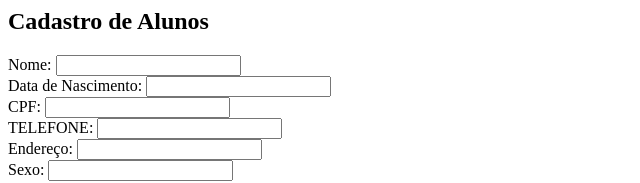
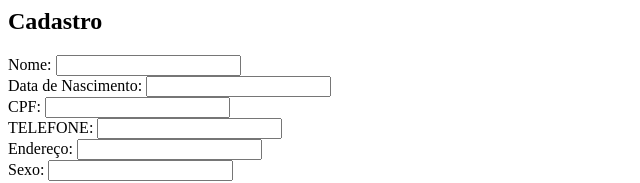
Before and after one commit to benaj14/controle, a plain HTML site: page index.html in a window 1280 px wide. Shown: the top 183 px of the page, without its empty margins (0-640 px from the left). Drawn offline with Linux system fonts and the light colour scheme.

Commit message:
alterado index e readme

```diff
--- a/index.html
+++ b/index.html
@@ -8,7 +8,7 @@
 
 </head>
 <body>
-    <div><h2>Cadastro de Alunos</h2></div>
+    <div><h2>Cadastro</h2></div>
 <form action="" method="post">
 <label for="nome">Nome:</label>
 <input type="text" name="" id="nome"><br>
```
Also changed, not shown: 1 other file.
